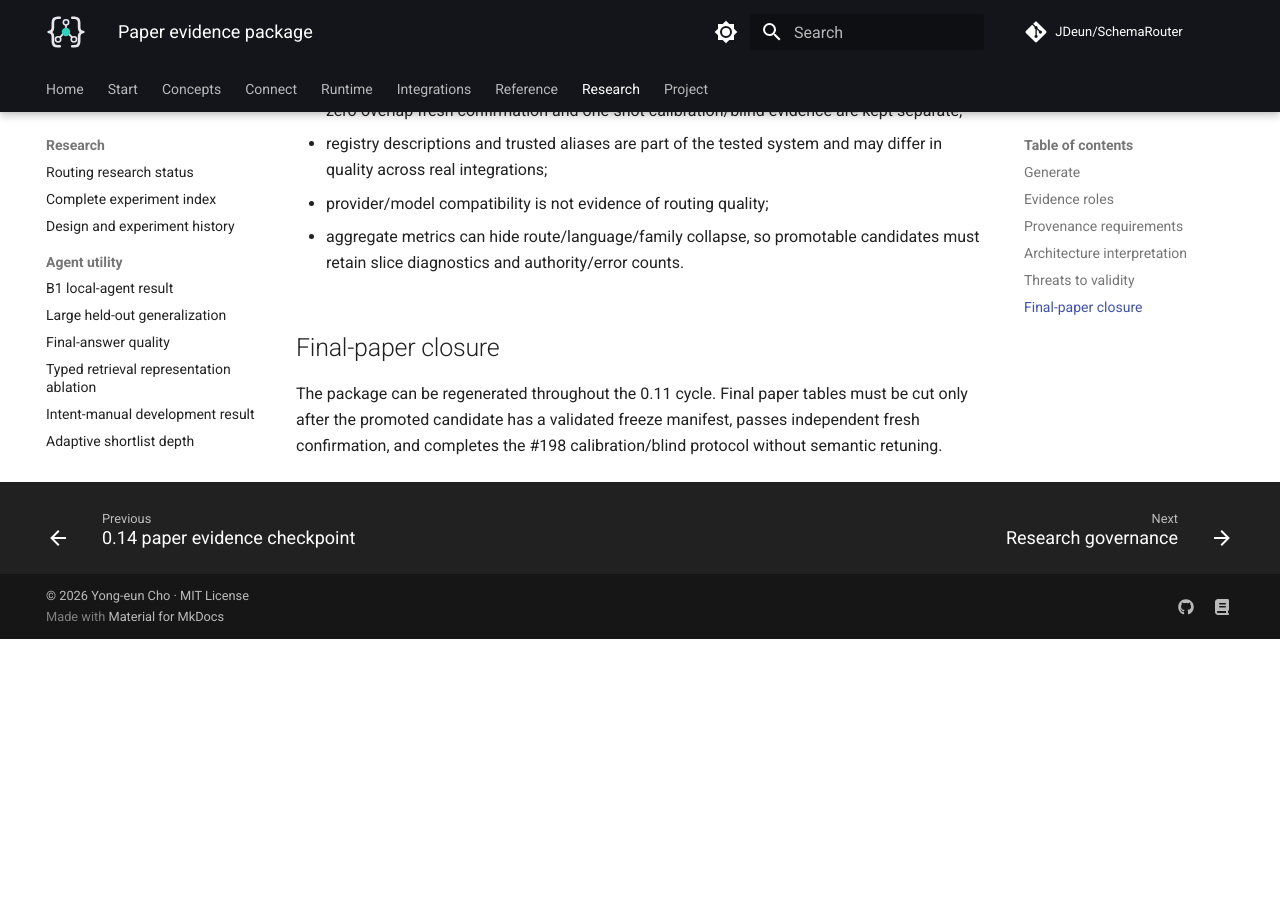
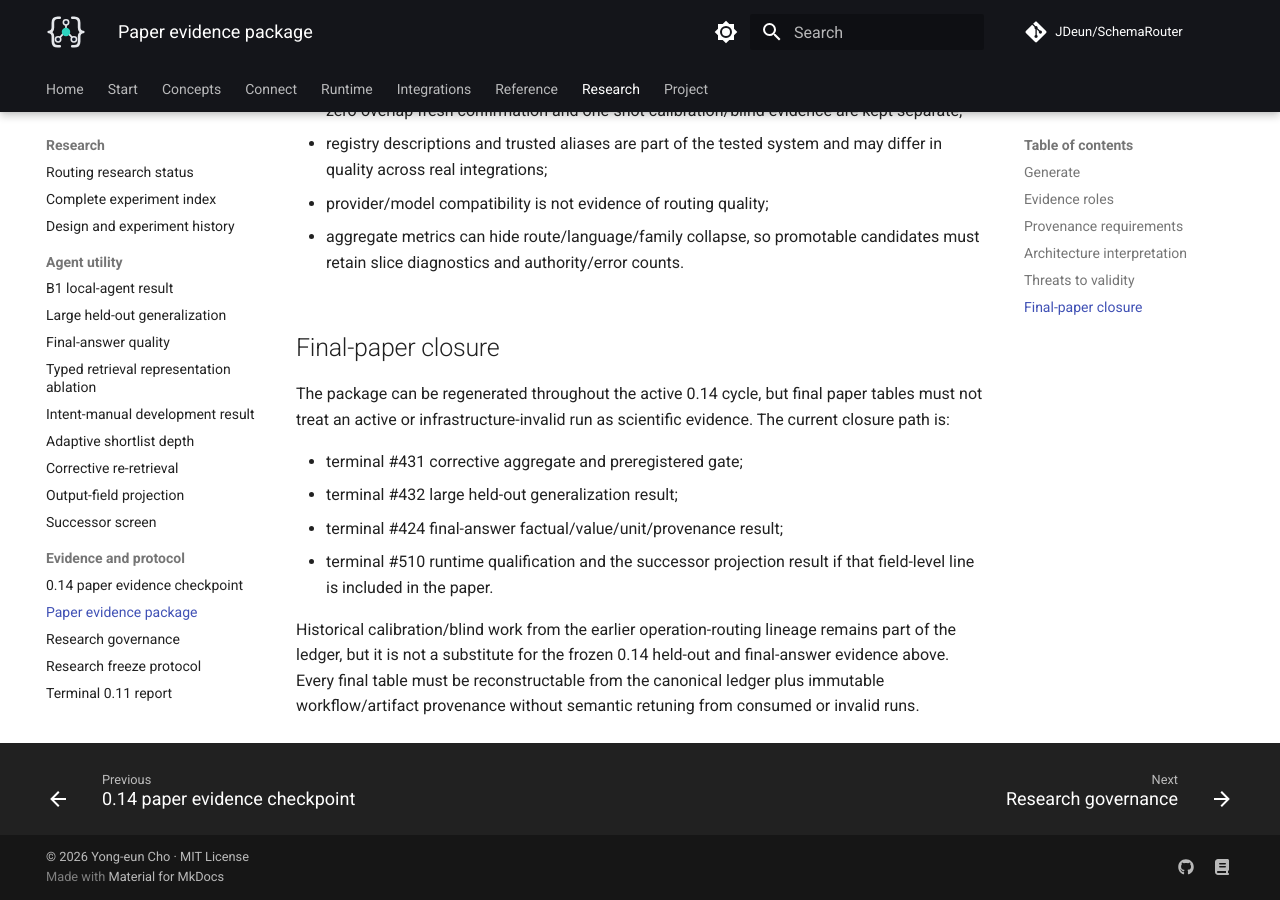
Before and after one commit to JDeun/SchemaRouter, an MkDocs documentation site: the page built from docs/research/paper-evidence-package.md, in a window 1280 px wide and 900 px high, scrolled down 2031 px. Built offline with MkDocs 1.6.1 and Material for MkDocs 9.7.7, drawn with Linux system fonts in a browser that asks for light colours; comment, search, counter and statistics services are not loaded; before the commit the page ends 2670 px from its top, so only the background shows below that.

Commit message:
docs: update paper evidence closure to active 0.14 cycle

```diff
--- a/docs/research/paper-evidence-package.md
+++ b/docs/research/paper-evidence-package.md
@@ -84,6 +84,16 @@
 
 ## Final-paper closure
 
-The package can be regenerated throughout the 0.11 cycle. Final paper tables must be cut only
-after the promoted candidate has a validated freeze manifest, passes independent fresh
-confirmation, and completes the #198 calibration/blind protocol without semantic retuning.
+The package can be regenerated throughout the active 0.14 cycle, but final paper tables must not
+treat an active or infrastructure-invalid run as scientific evidence. The current closure path is:
+
+- terminal #431 corrective aggregate and preregistered gate;
+- terminal #432 large held-out generalization result;
+- terminal #424 final-answer factual/value/unit/provenance result;
+- terminal #510 runtime qualification and the successor projection result if that field-level line
+  is included in the paper.
+
+Historical calibration/blind work from the earlier operation-routing lineage remains part of the
+ledger, but it is not a substitute for the frozen 0.14 held-out and final-answer evidence above.
+Every final table must be reconstructable from the canonical ledger plus immutable workflow/artifact
+provenance without semantic retuning from consumed or invalid runs.
```
